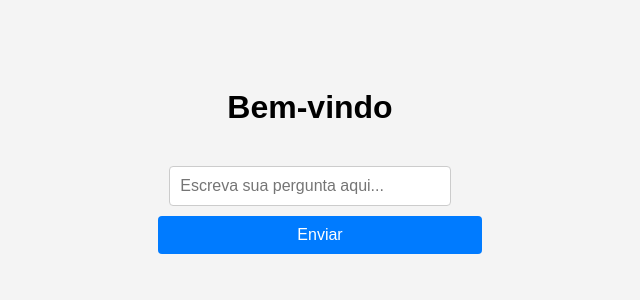
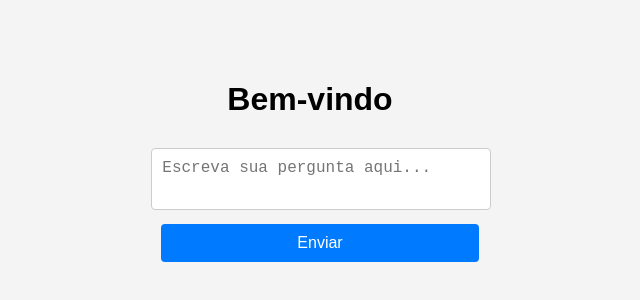
Before and after one commit to Edukarp/poster_ad, a React (Create React App) app: page / in a window 1280 px wide. Shown: the part 254-554 px from the top of the page, without its empty margins (330-970 px from the left). Built offline with nearby package versions, Linux system fonts and the light colour scheme.

Commit message:
feat:  change input to textarea

```diff
--- a/src/_home/home.css
+++ b/src/_home/home.css
@@ -3,13 +3,21 @@
   margin-top: 50px;
 }
 
-  .question-input {
-    width: 80%;
+.question-textarea {
+  width: 100%;
+  min-height: 40px;
   padding: 10px;
-    margin-top: 20px;
+  font-size: 16px;
   border: 1px solid #ccc;
   border-radius: 4px;
-    font-size: 16px;
+  resize: none;
+  overflow: hidden;
+  margin-top: 10px;
+}
+
+.question-textarea:focus {
+  outline: none;
+  border-color: #007bff;
 }
 
 .submit-button {
--- a/src/_home/home.js
+++ b/src/_home/home.js
@@ -8,6 +8,8 @@ const Home = () => {
 
   const handleInputChange = (event) => {
     setQuestion(event.target.value);
+    event.target.style.height = 'auto';
+    event.target.style.height = `${event.target.scrollHeight}px`;
   };
 
   const handleSubmit = async (event) => {
@@ -27,12 +29,11 @@ const Home = () => {
     <div className="title">
       <h1>Bem-vindo</h1>
       <form onSubmit={handleSubmit}>
-        <input
-          type="text"
+        <textarea
           placeholder="Escreva sua pergunta aqui..."
           value={question}
           onChange={handleInputChange}
-          className="question-input"
+          className="question-textarea"
         />
         <button type="submit" className="submit-button">Enviar</button>
       </form>
--- a/src/answers/answers.css
+++ b/src/answers/answers.css
@@ -38,14 +38,33 @@
     margin-top: 10px;
   }
 
-  .answer-box input {
+  .textarea {
+    width: 80%;
+    min-height: 40px;
     padding: 5px;
-    margin-right: 10px;
+    font-size: 16px;
     border: 1px solid #ccc;
     border-radius: 4px;
+    resize: none;
+    overflow: hidden;
+  }
+
+  .textarea:focus {
+    outline: none;
+    border-color: #007bff;
   }
 
   .edit-button{
     margin-top: 10px;
     margin-left: auto;
   }
+
+  .save-button{
+    margin-top: 10px;
+    margin-left: auto;
+  }
+
+  .cancel-button{
+    margin-top: 10px;
+    margin-left: auto;
+  }
--- a/src/answers/answers.js
+++ b/src/answers/answers.js
@@ -1,20 +1,20 @@
-import React, { useEffect, useState } from 'react';
-import axios from 'axios';
-import './answers.css';
+import React, { useEffect, useState } from "react";
+import axios from "axios";
+import "./answers.css";
 
 const Answers = () => {
   const [questions, setQuestions] = useState([]);
   const [editingId, setEditingId] = useState(null);
-  const [newAnswer, setNewAnswer] = useState('');
+  const [newAnswer, setNewAnswer] = useState("");
 
   // Função para buscar todas as perguntas
   useEffect(() => {
     const fetchQuestions = async () => {
       try {
-        const response = await axios.get('http://localhost:5000/api/questions');
+        const response = await axios.get("http://localhost:5000/api/questions");
         setQuestions(response.data);
       } catch (error) {
-        console.error('Erro ao buscar as perguntas:', error);
+        console.error("Erro ao buscar as perguntas:", error);
       }
     };
 
@@ -24,19 +24,31 @@ const Answers = () => {
   // Função para atualizar a resposta
   const handleUpdateAnswer = async (id) => {
     try {
-      const response = await axios.put(`http://localhost:5000/api/questions/${id}`, {
-        answer: newAnswer,
-      });
+      const response = await axios.put(
+        `http://localhost:5000/api/questions/${id}`,
+        {
+          answer: newAnswer,
+        }
+      );
       setQuestions((prevQuestions) =>
         prevQuestions.map((question) =>
-          question._id === id ? { ...question, answer: response.data.updatedQuestion.answer } : question
+          question._id === id
+            ? { ...question, answer: response.data.updatedQuestion.answer }
+            : question
         )
       );
       setEditingId(null);
-      setNewAnswer('');
+      setNewAnswer("");
     } catch (error) {
-      console.error('Erro ao atualizar a resposta:', error);
+      console.error("Erro ao atualizar a resposta:", error);
     }
+  };
+
+  // Função para ajustar o tamanho do textarea
+  const handleTextareaChange = (e) => {
+    setNewAnswer(e.target.value); //Setando a resposta
+    e.target.style.height = "auto";
+    e.target.style.height = `${e.target.scrollHeight}px`;
   };
 
   return (
@@ -46,25 +58,38 @@ const Answers = () => {
         {questions.map((question) => (
           <li key={question._id} className="question-item">
             <strong>Pergunta:</strong> {question.question} <br />
-            <strong>Resposta:</strong>{' '}
+            <strong>Resposta:</strong>{" "}
             {editingId === question._id ? (
               <div className="answer-box">
-                <input
-                  type="text"
+                <textarea
                   placeholder="Digite a resposta..."
                   value={newAnswer}
-                  onChange={(e) => setNewAnswer(e.target.value)}
+                  onChange={handleTextareaChange}
+                  className="textarea"
                 />
-                <button class="save-button" onClick={() => handleUpdateAnswer(question._id)}>Salvar</button>
-                <button class="cancel-button" onClick={() => setEditingId(null)}>Cancelar</button>
+                <button
+                  className="save-button"
+                  onClick={() => handleUpdateAnswer(question._id)}
+                >
+                  Salvar
+                </button>
+                <button
+                  className="cancel-button"
+                  onClick={() => setEditingId(null)}
+                >
+                  Cancelar
+                </button>
               </div>
             ) : (
               <>
-                {question.answer || 'Ainda não respondida'}
-                <button class="edit-button" onClick={() => {
-                  setEditingId(question._id);
-                  setNewAnswer(question.answer || '');
-                }}>
+                {question.answer || "Ainda não respondida"}
+                <button
+                  className="edit-button"
+                  onClick={() => {
+                    setEditingId(question._id);
+                    setNewAnswer(question.answer || "");
+                  }}
+                >
                   Editar
                 </button>
               </>
```
Lines whose indentation alone changed are shown as unchanged.
